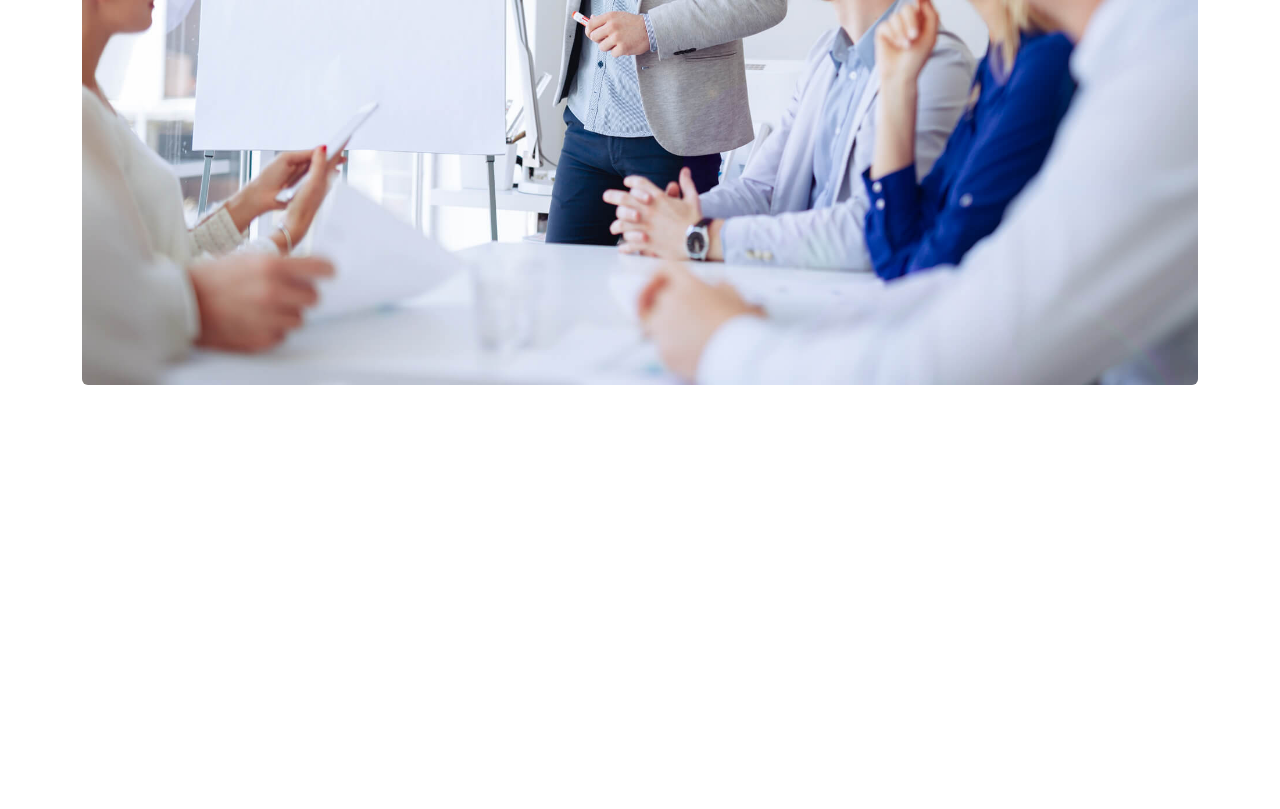
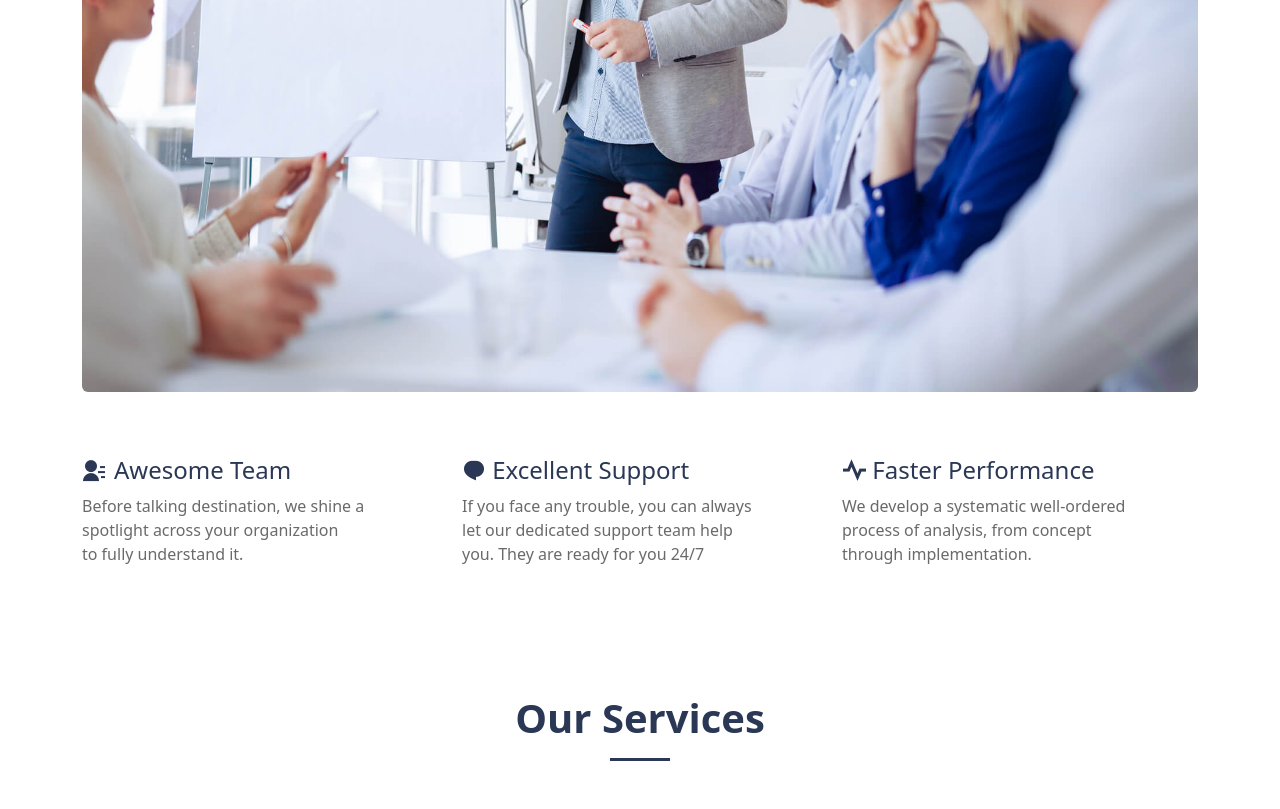
Before and after one commit to shahzaibqamar1234567-jpg/ZQ, a plain HTML site: page index.html in a window 1280 px wide. Shown: the part 1812-2621 px from the top of the page. Before the commit the page ends 2197 px from the top, so only its background shows below. Drawn offline with nearby package versions, Linux system fonts and the light colour scheme.

Commit message:
commet343

```diff
--- a/assets/css/styling.css
+++ b/assets/css/styling.css
@@ -3,7 +3,9 @@
 body ,h1,h2,h3,h4,h5,h6{
     color:#2A3855;
 }
-
+body,p{
+    color: #6a6a6a;
+}
 .call{
     background-color: #2A3855;
 }
@@ -24,14 +26,16 @@ font-size: 68px;
     padding-bottom: 130px;
 }
 .line{
-    width: 100px;
-    height: 4px;
-    margin: auto;
-    background-color: #6a6a6a;
+    width: 60px;
+    height: 3px;
+    margin-left: auto;
+    margin-right: auto;
+    background-color: #2A3855;
 }
 .Walcome-icon {
 border-radius: 100%;
 background-color: #fafafa;
+color:#2A3855;
 border: 2px solid #e1e1e1;
 
 }
@@ -39,3 +43,6 @@ border: 2px solid #e1e1e1;
     width: 100%;
     height: 100vh;
 }
+.Service{
+    background-color:#ffffff;
+}
--- a/index.html
+++ b/index.html
@@ -124,10 +124,12 @@
     <div class="container py-5">
       <div class="text-center mb-5">
         <h1 class="mb-2">Welcome to the Elixir</h1>
-        <p class="fs-6 mb-3">Get expert consultancy and support with Elixir, an advisory firm <br> that stand by your side always.</p>
+        <p class="fs-6 mb-4">Get expert consultancy and support with Elixir, an advisory firm <br> that stand by your
+          side always.</p>
         <div class="line">
 
         </div>
+
       </div>
       <div class="row py-5">
         <div class="col-md-3 pt-3">
@@ -171,16 +173,63 @@
   </section>
   <section>
     <div class="container">
-    <img src="./assets/images/video-screenshot-2.jpg" class=" rounded-2 video-img  " alt="">
+      <img src="./assets/images/video-screenshot-2.jpg" class=" rounded-2 video-img mb-5" alt="">
+
+      <div class="row py-3 mb-5">
+        <div class="col-md-4">
           <div>
-
+            <h4><span><i class="ri-contacts-fill me-2"></i></span>Awesome Team</h4>
+            <p>Before talking destination, we shine a <br>spotlight across your organization <br>
+              to fully understand it.</p>
+          </div>
+        </div>
+        <div class="col-md-4">
+          <div>
+            <h4><span><i class="ri-chat-1-fill"></i></span> Excellent Support</h4>
+            <p>If you face any trouble, you can always <br>let our dedicated support team help <br> you. They are ready
+              for you
+              24/7</p>
+          </div>
+        </div>
+        <div class="col-md-4">
+          <div>
+            <h4><span><i class="ri-pulse-fill fw-bold"></i></span> Faster Performance</h4>
+            <p>We develop a systematic well-ordered <br> process of analysis, from concept <br> through implementation.
+            </p>
+          </div>
         </div>
 
 
 
       </div>
   </section>
+  <section id="Services " class="py-5 Service">
+    <div class="container">
+      <div class="text-center">
+        <h3 class="fw-bold fs-1 mb-3">Our Services</h3>
+        <div class="line">
 
+        </div>
+      </div>
+<div class="row">
+  <div class="col-md-6">
+
+  </div>
+<div class="col-md-6">
+
+  </div>
+<div class="col-md-6">
+
+  </div>
+<div class="col-md-6">
+
+  </div>
+
+</div>
+
+
+    </div>
+  </section>
 
 
 
```
Lines whose indentation alone changed are shown as unchanged.
